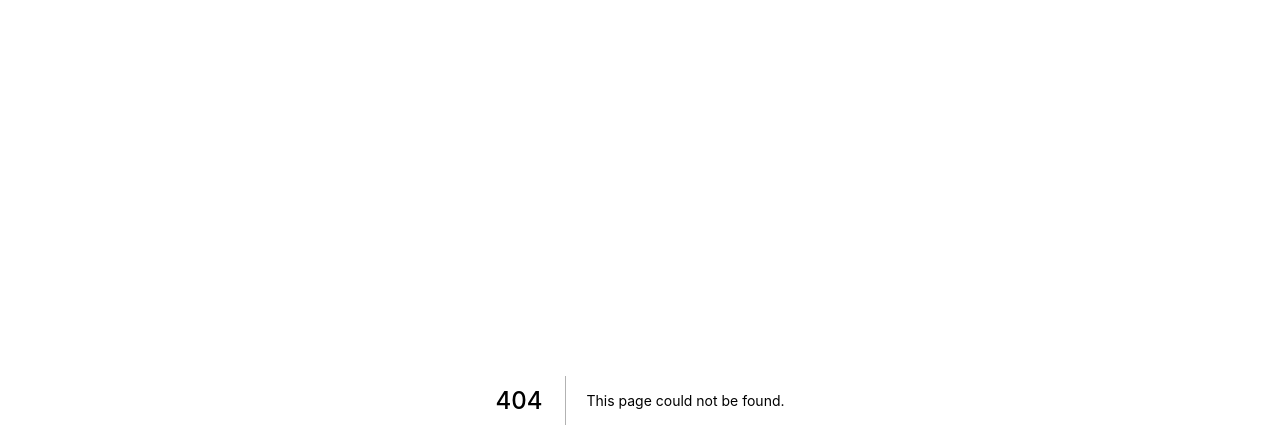
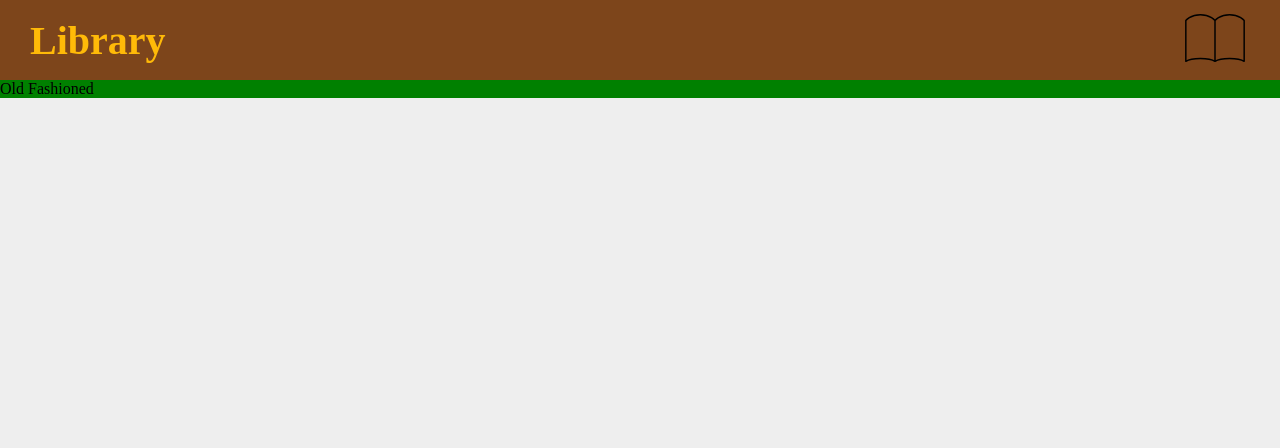
Before and after one commit to AndreHaupt85/mixed-and-between, a Next.js app: page /library in a window 1280 px wide. Before the commit this address had no page. Shown: the top 448 px of the page. Built offline with nearby package versions, Linux system fonts and the light colour scheme.

Commit message:
added page

```diff
--- /dev/null
+++ b/pages/library.js
@@ -0,0 +1,50 @@
+import Image from "next/image";
+import styled from "styled-components";
+import icon from "../src/library_icon.svg"
+
+export default function Library() {
+    return (
+        <div>
+            <Headlinebox>
+                <Headline>Library</Headline>
+                <div>
+                    <Image
+                        src={icon}
+                        alt="menu icon"
+                        width={70}
+                        height={70}
+                    />
+                </div>
+            </Headlinebox>
+            <Librarybox>
+                Old Fashioned
+            </Librarybox>
+        </div>
+    )
+}
+
+// Header
+const Headlinebox = styled.div`
+color: #FFBA08;
+background: #7D451B;
+padding: 0;
+margin: 0;
+display: flex;
+flex-direction: row;
+justify-content: space-between;
+align-items: center;
+height: 10vh;
+padding: 30px;
+`
+
+const Headline = styled.h1`
+color: #FFBA08;
+background: #7D451B;
+padding: 0;
+margin: 0;
+font-size: 40px;
+`
+
+const Librarybox = styled.div`
+background: green;
+`
```
Also changed, not shown: src/Library_icon.svg (added).
